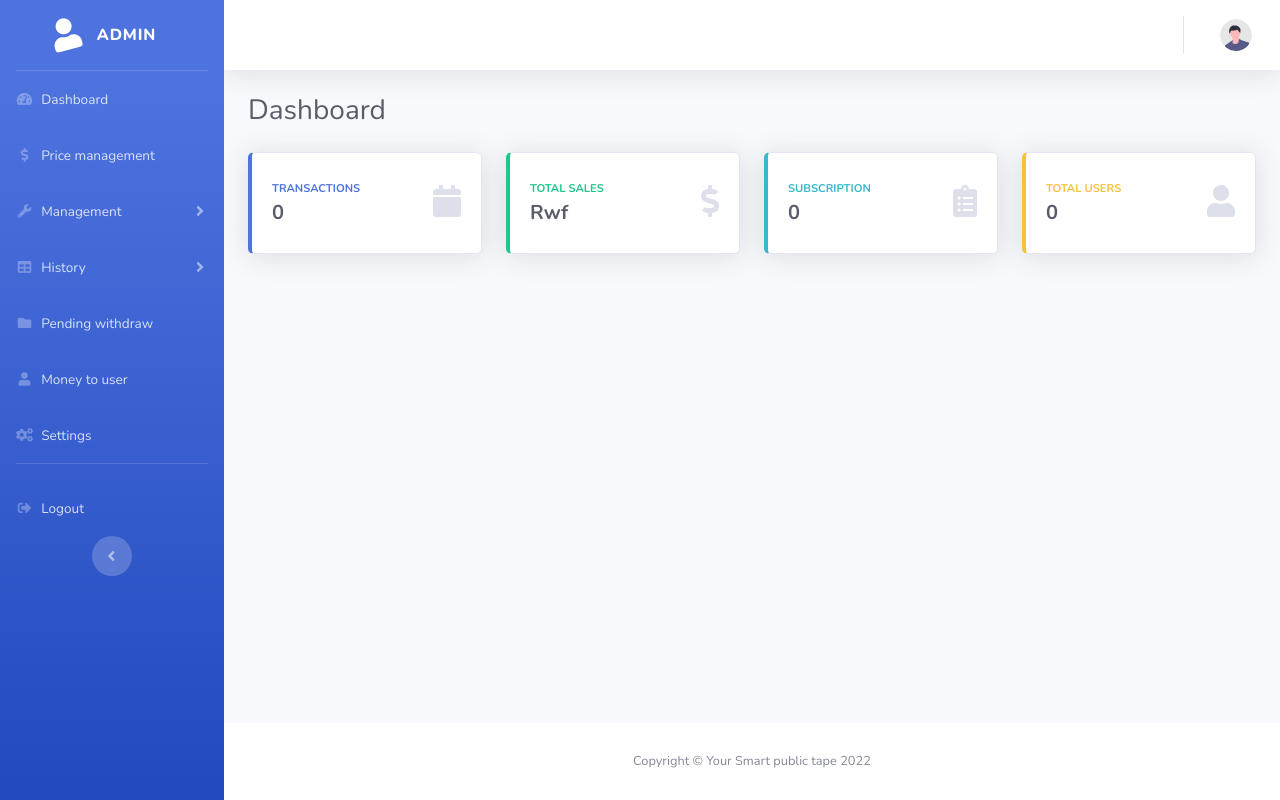
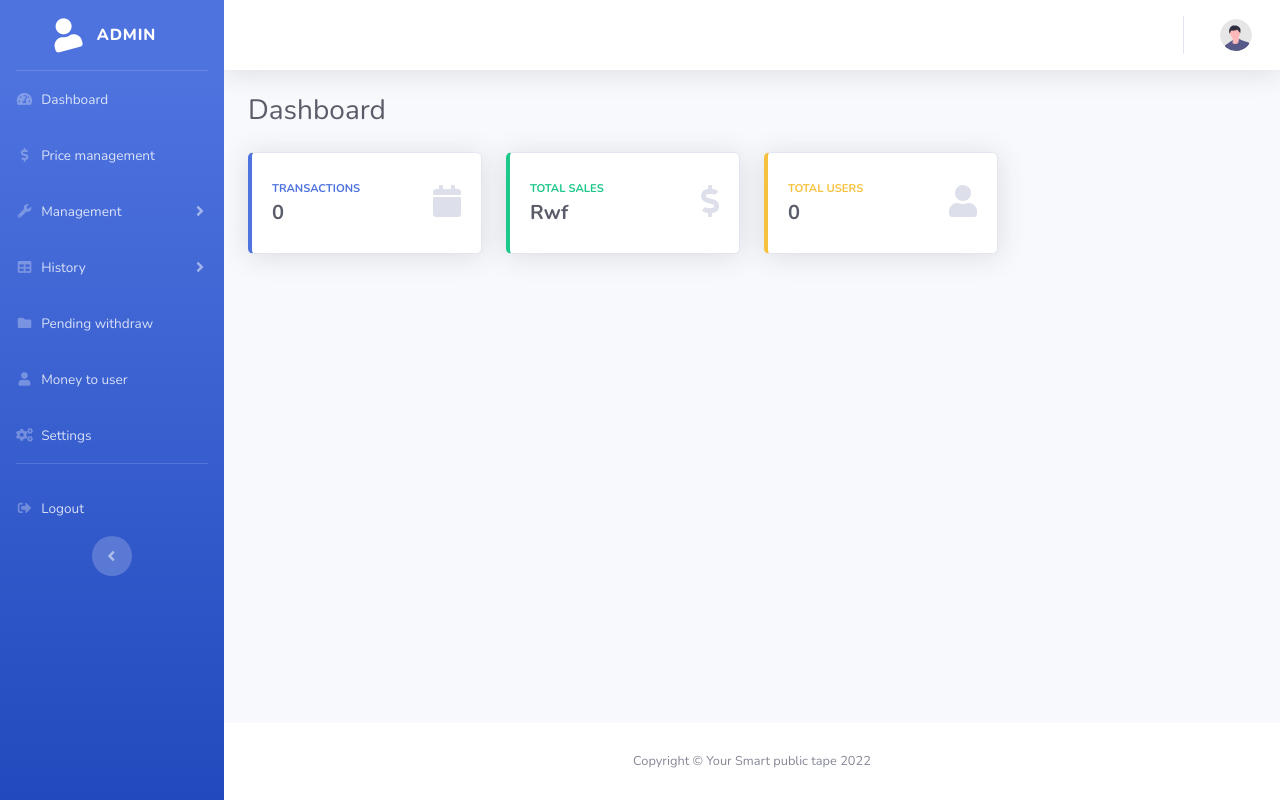
Before and after one commit to aimedidierm/automatic_seller_machine, a PHP site: page /admin/dashboard.php in a window 1280 px wide. Run offline with PHP 8.4, Linux system fonts and the light colour scheme; the visitor is signed in with stand-in values (Sample User, id 1); data that the repository does not hold is empty.

Commit message:
Sub subscription

```diff
--- a/admin/dashboard.php
+++ b/admin/dashboard.php
@@ -20,10 +20,6 @@ $stmt = $db->prepare($sql);
 $stmt->execute();
 $users=$stmt->rowCount();
 
-$sql = "SELECT * FROM sub";
-$stmt = $db->prepare($sql);
-$stmt->execute();
-$subs=$stmt->rowCount();
 ?>
 <!DOCTYPE html>
 <html lang="en">
@@ -96,29 +92,6 @@ $subs=$stmt->rowCount();
                         </div>
                     </div>
                 </div>
-
-                <!-- Earnings (Monthly) Card Example -->
-                <div class="col-xl-3 col-md-6 mb-4">
-                    <div class="card border-left-info shadow h-100 py-2">
-                        <div class="card-body">
-                            <div class="row no-gutters align-items-center">
-                                <div class="col mr-2">
-                                    <div class="text-xs font-weight-bold text-info text-uppercase mb-1">Subscription
-                                    </div>
-                                    <div class="row no-gutters align-items-center">
-                                        <div class="col-auto">
-                                            <div class="h5 mb-0 mr-3 font-weight-bold text-gray-800"><?php echo $subs;?></div>
-                                        </div>
-                                    </div>
-                                </div>
-                                <div class="col-auto">
-                                    <i class="fas fa-clipboard-list fa-2x text-gray-300"></i>
-                                </div>
-                            </div>
-                        </div>
-                    </div>
-                </div>
-
                 <!-- Pending Requests Card Example -->
                 <div class="col-xl-3 col-md-6 mb-4">
                     <div class="card border-left-warning shadow h-100 py-2">
```
Also changed, not shown: seller/dashboard.php (+0 -23 lines).
